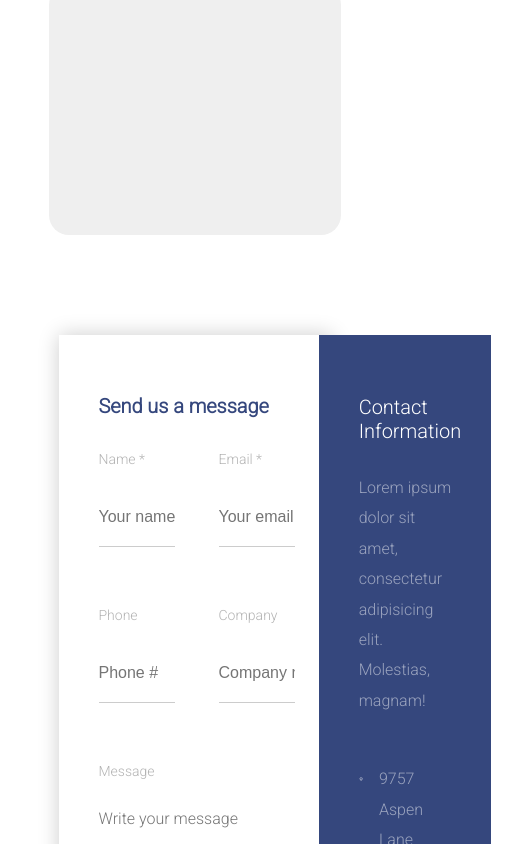
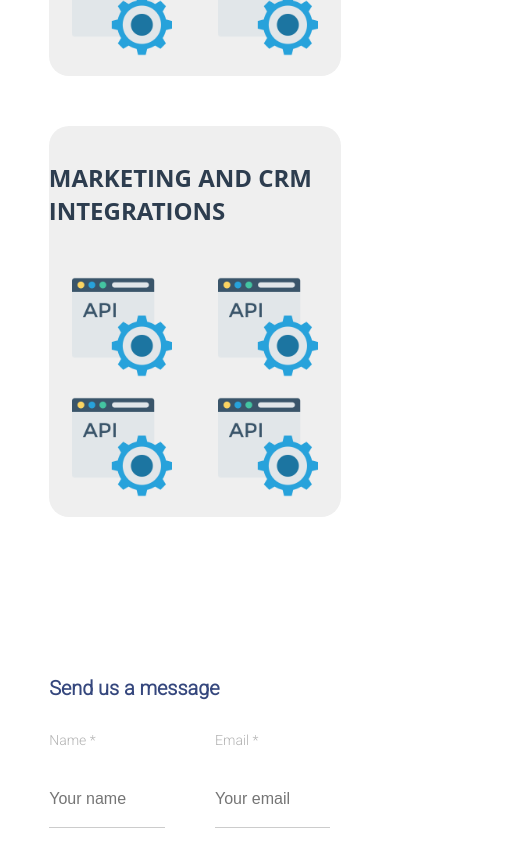
Before and after one commit to AmnGrg0511/EvoLiveStream, a React (Create React App) app: page / in a window 390 px wide. Shown: the part 3060-3904 px from the top of the page, 527 px wide, since content can reach past the window. Built offline with nearby package versions, Linux system fonts and the light colour scheme.

Commit message:
changes done

```diff
--- a/src/components/home.js
+++ b/src/components/home.js
@@ -64,9 +64,9 @@ function Home() {
         <Link to=""><button className="how-b">GET STARTED</button></Link>
       </div>
       <div className="Technologypartners">
-      <h2 style={{textAlign:'center'}}>TECHNOLOGY PARTNERS</h2>
-      <Partners />
-      <Partners />
+       <h2 style={{textAlign:'center'}}>TECHNOLOGY PARTNERS</h2>
+       <Partners heading="E-COMMERCE AND TECH STACK INTEGRATIONS"/>
+       <Partners heading="MARKETING AND CRM INTEGRATIONS"/>
       </div>
       <Contactus />
     </>
--- a/src/components/partners.js
+++ b/src/components/partners.js
@@ -1,10 +1,21 @@
 import './../styles/partners.css'
-function Partners(){
+import Partnersimg from './partnersimg';
+import partnersdataimg from './../data/partners/partnersimg.json'
+function Partners(props){
      return(
          <>
              <div className="Partners-main">
                   <div className="Partners-sub">
-
+                        <div className="Partners-heading">
+                          <h2>{props.heading}</h2>
+                        </div>
+                        <div className="Partners-img">
+                          {
+                              partnersdataimg.map(element=>{
+                                  return <Partnersimg imgurl={element.imgurl}/>
+                              })
+                          }
+                        </div>
                   </div>
              </div>
          </>
--- /dev/null
+++ b/src/components/partnersimg.js
@@ -0,0 +1,9 @@
+import './../styles/partnersimg.css'
+function Partnersimg(props){
+    return(
+        <>
+            <img src={props.imgurl} className="partnersimg"></img>
+        </>
+    )
+}
+export default Partnersimg
--- /dev/null
+++ b/src/data/partners/partnersimg.json
@@ -0,0 +1,14 @@
+[
+    {
+        "imgurl":"./images/browser.png"
+    },
+    {
+        "imgurl":"./images/browser.png"
+    },
+    {
+        "imgurl":"./images/browser.png"
+    },
+    {
+        "imgurl":"./images/browser.png"
+    }
+]
--- a/src/styles/contactus.css
+++ b/src/styles/contactus.css
@@ -174,3 +174,21 @@ input:focus{
 .mb-25{
     margin-bottom: 25px;
 }
+
+@media (min-width: 0px) and (max-width: 768px) {
+    .Contactform-subdiv{
+        display: flex;
+        flex-direction: column;
+        width: 100%;
+        box-shadow: none;
+        justify-content: center;
+        align-items: center;
+    }
+    .form-details{
+        width: 85%;
+        padding-right: 0;
+    }
+    .contact-information{
+        width: 60%;
+    }
+}
--- a/src/styles/partners.css
+++ b/src/styles/partners.css
@@ -10,4 +10,18 @@
     width: 75%;
     min-height: 250px;
     margin-top: 50px;
+    display: flex;
+    flex-direction: column;
 }
+.Partners-heading{
+    display: flex;
+    justify-content: center;
+    margin-top: 15px;
+    margin-bottom: 30px;
+}
+.Partners-img{
+    display: flex;
+    justify-content: space-around;
+    align-items: center;
+    flex-wrap: wrap;
+}
--- /dev/null
+++ b/src/styles/partnersimg.css
@@ -0,0 +1,5 @@
+.partnersimg{
+    width: 100px;
+    height: 100px;
+    margin-bottom: 20px;
+}
```
Also changed, not shown: public/images/browser.png (added).
